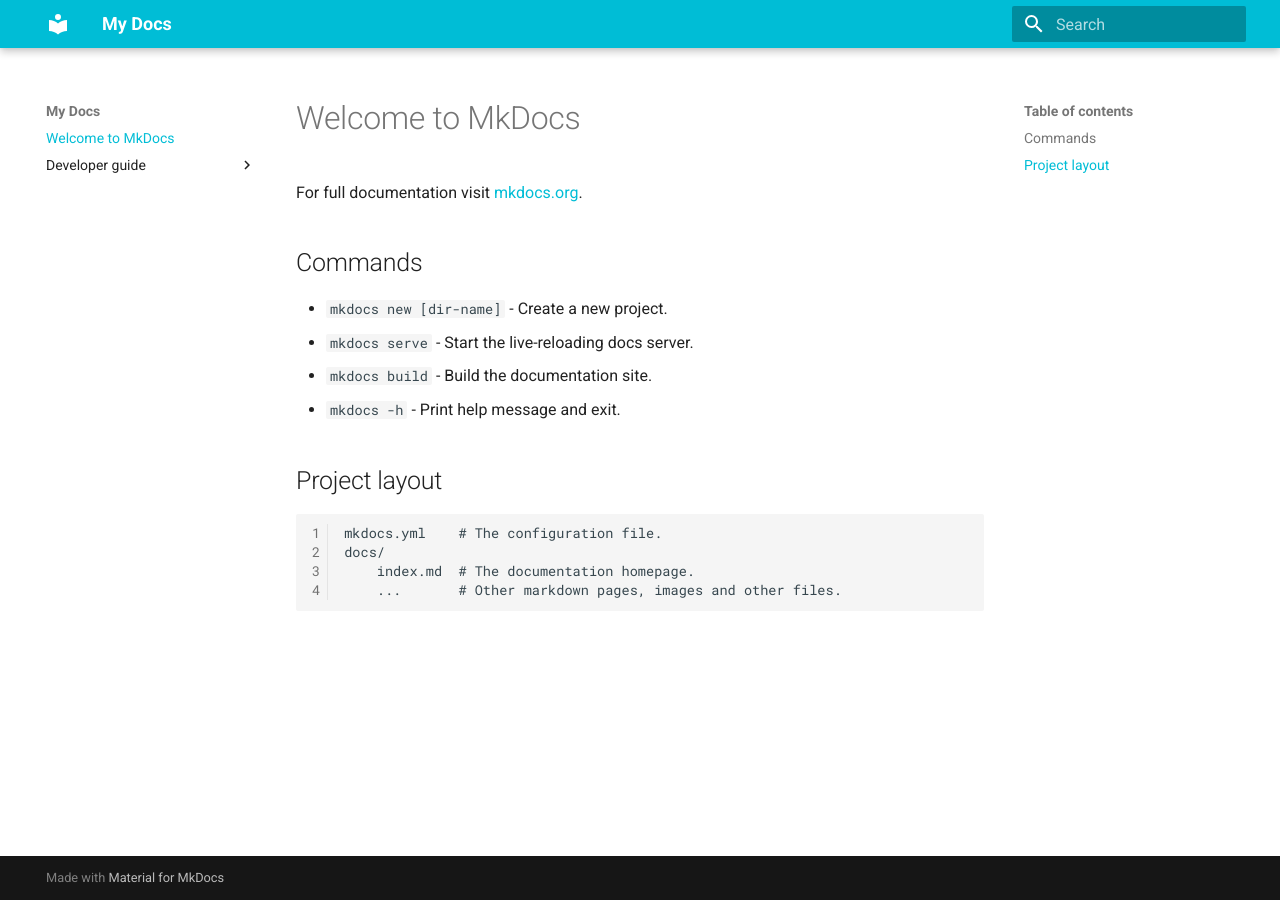
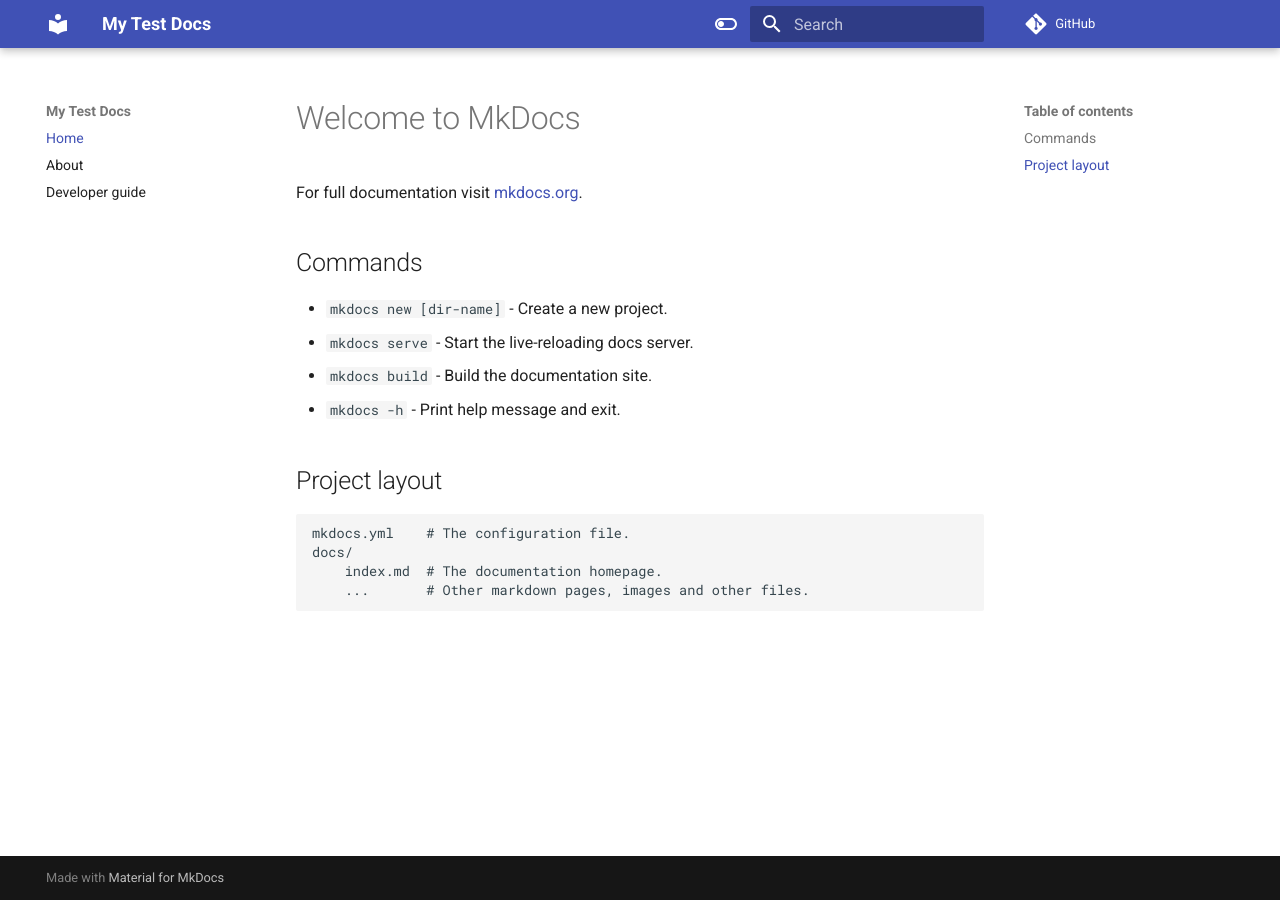
Before and after one commit to kntks/sandbox, an MkDocs documentation site: the page built from docs/index.md, in a window 1280 px wide. Built offline with MkDocs 1.6.1 and Material for MkDocs 9.7.7, drawn with Linux system fonts in a browser that asks for light colours; comment, search, counter and statistics services are not loaded.

Commit message:
fix: mkdocs

```diff
--- a/mkdocs.yml
+++ b/mkdocs.yml
@@ -1,21 +1,29 @@
-site_name: My Docs
-
+site_name: My Test Docs
+nav:
+  - Home: index.md
+  - About: about.md
+  - Developer guide: developer_guide/index.md
 theme:
   name: material
   palette:
-    primary: cyan
-  features:
-    - content.code.annotate
+    - scheme: default
+      toggle:
+        icon: material/toggle-switch-off-outline
+        name: Switch to dark mode
+    - scheme: slate
+      toggle:
+        icon: material/toggle-switch
+        name: Switch to light mode
 
+repo_url: https://github.com/kntks/sandbox
 markdown_extensions:
+  - attr_list
+  - tables
+  - pymdownx.emoji:
+      emoji_index: !!python/name:materialx.emoji.twemoji
+      emoji_generator: !!python/name:materialx.emoji.to_svg
   - pymdownx.highlight:
-      use_pygments: true
       anchor_linenums: true
-      linenums: true
   - pymdownx.inlinehilite
   - pymdownx.snippets
-  - pymdownx.superfences:
-      custom_fences:
-        - name: mermaid
-          class: mermaid
-          format: !!python/name:pymdownx.superfences.fence_code_format
+  - pymdownx.superfences
```
